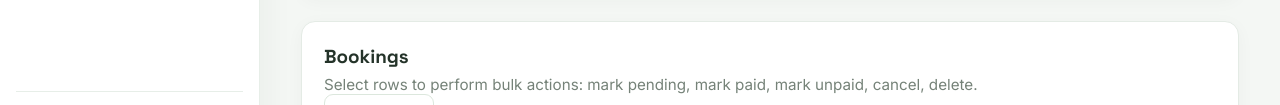
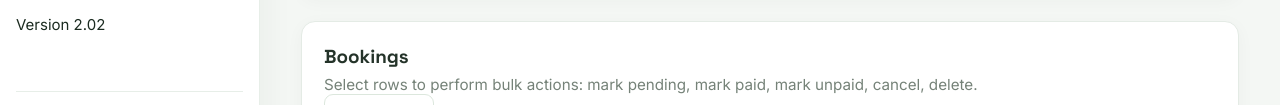
Before and after one commit to dacipicklehub-code/daciadmin, a website: page admin-dashboard.html in a window 1280 px wide. Shown: the part 584-689 px from the top of the page. Drawn offline with nearby package versions, Linux system fonts and the light colour scheme; sample sign-in values are in the browser's storage.

Commit message:
Update admin-dashboard.html

```diff
--- a/admin-dashboard.html
+++ b/admin-dashboard.html
@@ -50,6 +50,7 @@
     <button class="sidebar-link sidebar-button" type="button" onclick="openExtendBookingModal(); closeSidebar()"><span class="sidebar-icon">＋</span>Extend Booking Time</button>
     <button class="sidebar-link sidebar-button expired-bookings-link" type="button" onclick="openExpiredBookingsModal(); closeSidebar()"><span class="sidebar-icon expired-booking-icon" aria-hidden="true"></span>Expired Bookings</button>
   </div>
+  <div class="sidebar-version">Version 2.02</div>
   <div class="sidebar-footer">
     <div class="sidebar-admin" id="sidebarAdminProfile">
       <div class="sidebar-admin-avatar" id="sidebarAdminAvatar">A</div>
```
